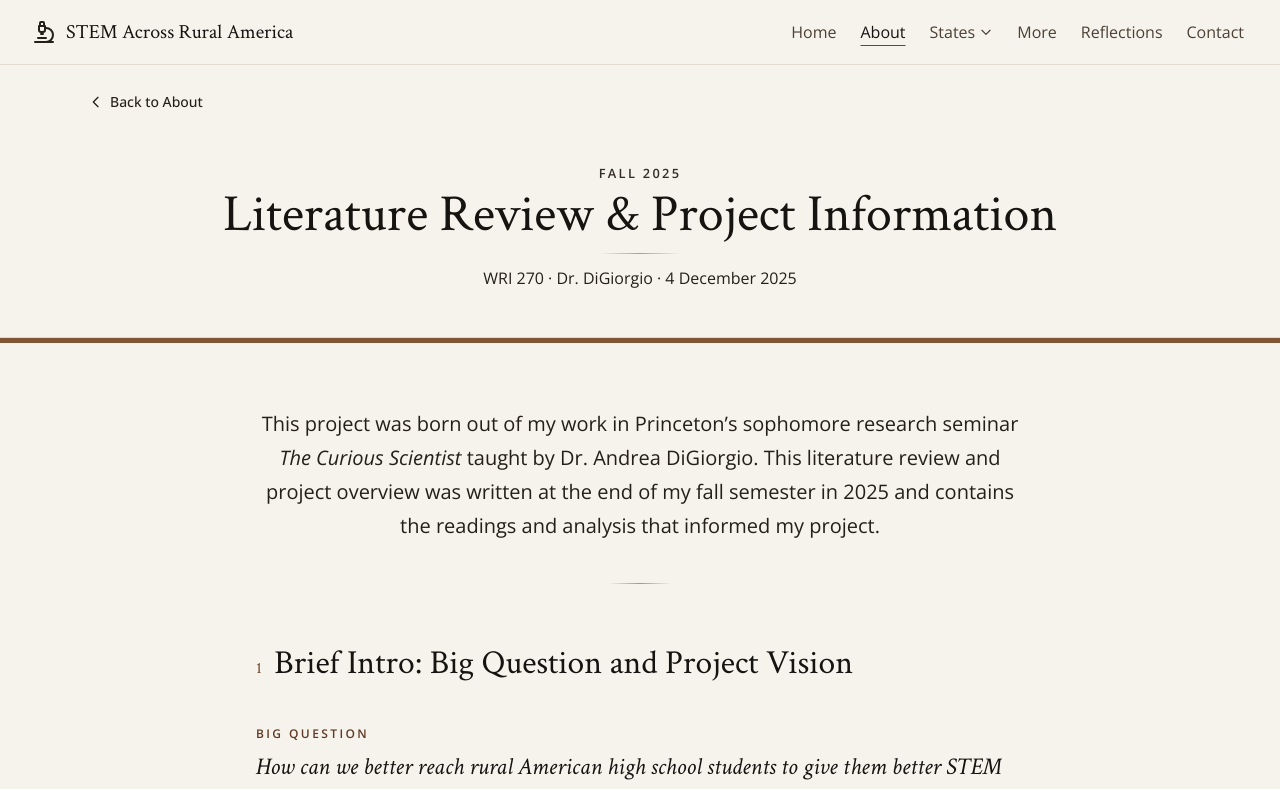
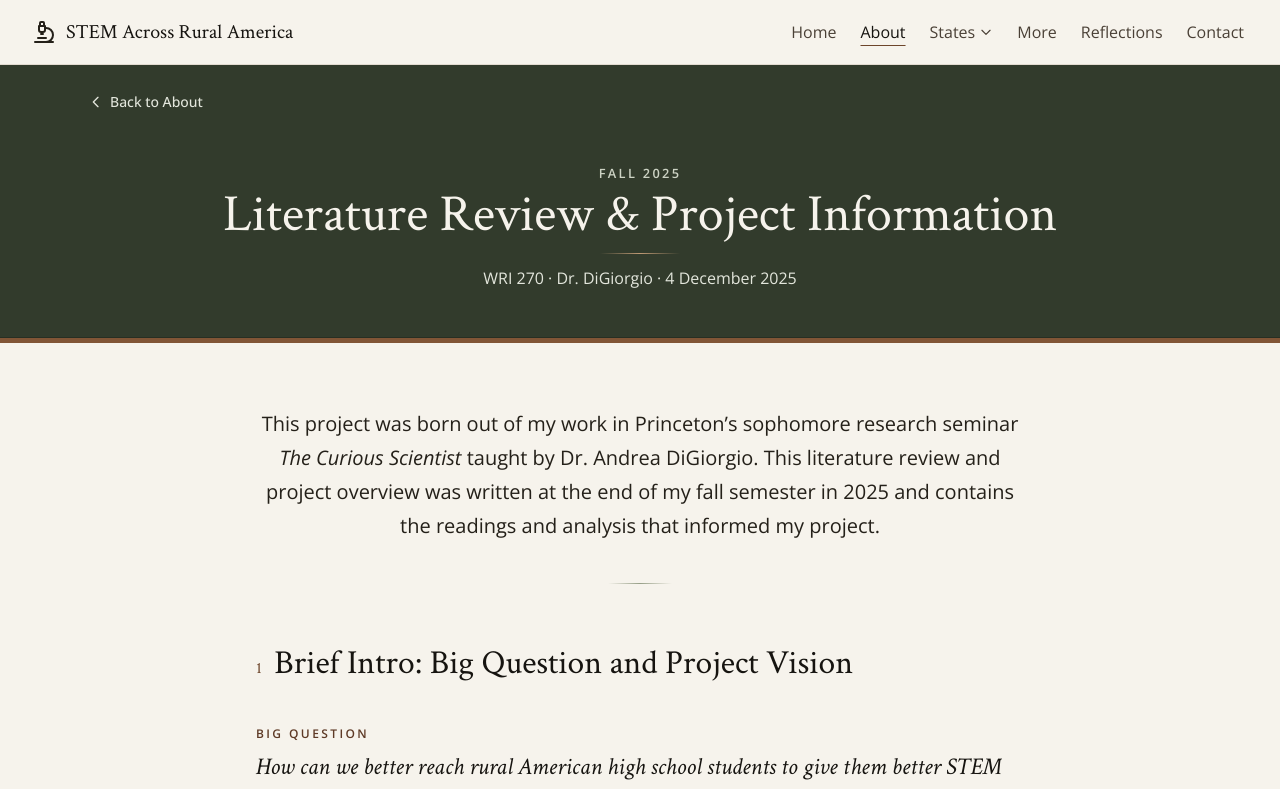
Before and after one commit to hmfranklin07/dale, a React (Vite) app: page /about/literature-review in a window 1280 px wide. Shown: the top 789 px of the page. Built offline with nearby package versions, Linux system fonts and the light colour scheme.

Commit message:
Give the literature review a dark green header.

```diff
--- a/src/pages/LiteratureReview.jsx
+++ b/src/pages/LiteratureReview.jsx
@@ -25,12 +25,12 @@ export default function LiteratureReview() {
 
   return (
     <MountFade>
-      <section className={`relative flex flex-col overflow-hidden border-b border-sage-300/40 bg-paper ${HERO_MIN_H}`}>
+      <section className={`relative flex flex-col overflow-hidden border-b border-sage-900 bg-sage-800 ${HERO_MIN_H}`}>
         <div className="relative z-10 flex min-h-0 min-h-[inherit] flex-1 flex-col">
           <div className={`${heroShell} pt-4 sm:pt-5 md:pt-6`}>
             <Link
               to="/about"
-              className="inline-flex items-center gap-1.5 text-sm font-medium text-earth-800 transition-colors hover:text-rust-800"
+              className="inline-flex items-center gap-1.5 text-sm font-medium text-sage-100 transition-colors hover:text-rust-200"
             >
               <svg className="h-4 w-4 shrink-0" fill="none" viewBox="0 0 24 24" stroke="currentColor">
                 <path strokeLinecap="round" strokeLinejoin="round" strokeWidth={2} d="M15 19l-7-7 7-7" />
@@ -40,17 +40,17 @@ export default function LiteratureReview() {
           </div>
 
           <div className={`${heroShell} flex flex-1 flex-col items-center justify-center py-8 text-center sm:py-9`}>
-            <p className="text-xs font-semibold uppercase tracking-[0.18em] text-earth-700 sm:text-[0.8rem]">
+            <p className="text-xs font-semibold uppercase tracking-[0.18em] text-sage-200 sm:text-[0.8rem]">
               {doc.eyebrow}
             </p>
-            <h1 className="mt-2 font-display text-[2rem] leading-none text-earth-900 sm:text-[2.75rem] lg:text-[3.25rem]">
+            <h1 className="mt-2 font-display text-[2rem] leading-none text-paper sm:text-[2.75rem] lg:text-[3.25rem]">
               {doc.title}
             </h1>
             <div
               className="mx-auto mt-2.5 h-px w-14 bg-gradient-to-r from-transparent via-rust-400 to-transparent sm:mt-3 sm:w-20"
               aria-hidden
             />
-            <p className="mx-auto mt-3 max-w-2xl text-sm text-earth-800 sm:text-base">{doc.courseLine}</p>
+            <p className="mx-auto mt-3 max-w-2xl text-sm text-sage-100 sm:text-base">{doc.courseLine}</p>
           </div>
         </div>
       </section>
```
